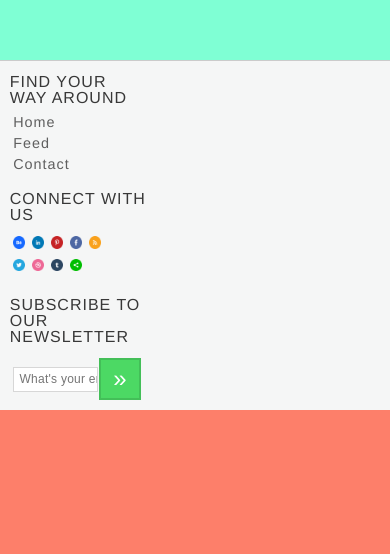
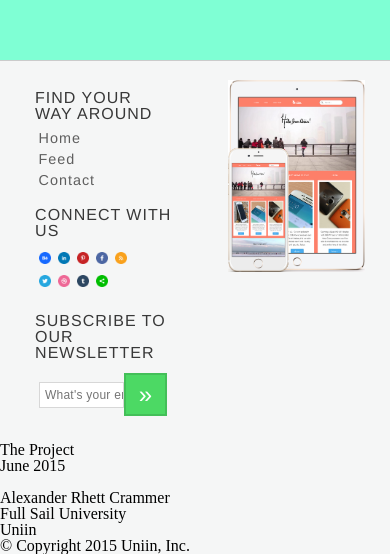
Before and after one commit to Arcrammer/19.-WIA, a plain HTML site: page The-Project/index.html in a window 390 px wide. Shown: the part 2159-2713 px from the top of the page. Before the commit the page ends 2569 px from the top, so only its background shows below. Drawn offline with Linux system fonts and the light colour scheme.

Commit message:
Add Mobile Site Highlight

```diff
--- a/The-Project/Assets/Stylesheets/Main.css
+++ b/The-Project/Assets/Stylesheets/Main.css
@@ -248,10 +248,15 @@ a:active {
 /* Footer */
 footer {
   background-color: #f5f6f6;
-  padding-top: 1%;
+  padding-top: 5%;
+  overflow: auto;
 }
 
 .footer-group {
+  clear: left;
+  float: left;
+  position: relative;
+  left: 6.5%;
   overflow: auto;
   padding: 2.5%;
   width: 35%;
@@ -321,6 +326,14 @@ footer h4 {
   width: 42.5px;
 }
 
+/* Mobile Feature */
+img[alt="MobileDevices.jpg"] {
+  float: right;
+  position: relative;
+  right: 6.5%;
+  width: 35%;
+}
+
 /* Fonts */
 @font-face {
   font-family: "Abigail";
--- a/The-Project/index.html
+++ b/The-Project/index.html
@@ -83,6 +83,7 @@
           <li><a href="#">Contact</a></li>
         </ul>
       </div> <!-- .footer-group -->
+      <img src="Assets/Images/MobileDevices.jpg" alt="MobileDevices.jpg">
       <div class="footer-group">
         <h4>Connect With Us</h4>
         <ul>
@@ -105,7 +106,11 @@
         </form>
       </div> <!-- .footer-group -->
     </footer>
-    <footer></footer>
+    <footer class="bottom-bar">
+      <p>The Project<br />June 2015<br /><br />Alexander Rhett Crammer<br />Full Sail University</p>
+      <header>Uniin</header>
+      <p>&copy; Copyright 2015 Uniin, Inc.</p>
+    </footer>
     <!-- Scripts -->
     <script src="Assets/Scripts/jQuery.min.js"></script>
   </body>
```
Also changed, not shown: The-Project/Assets/Images/MobileDevices.jpg (added).
